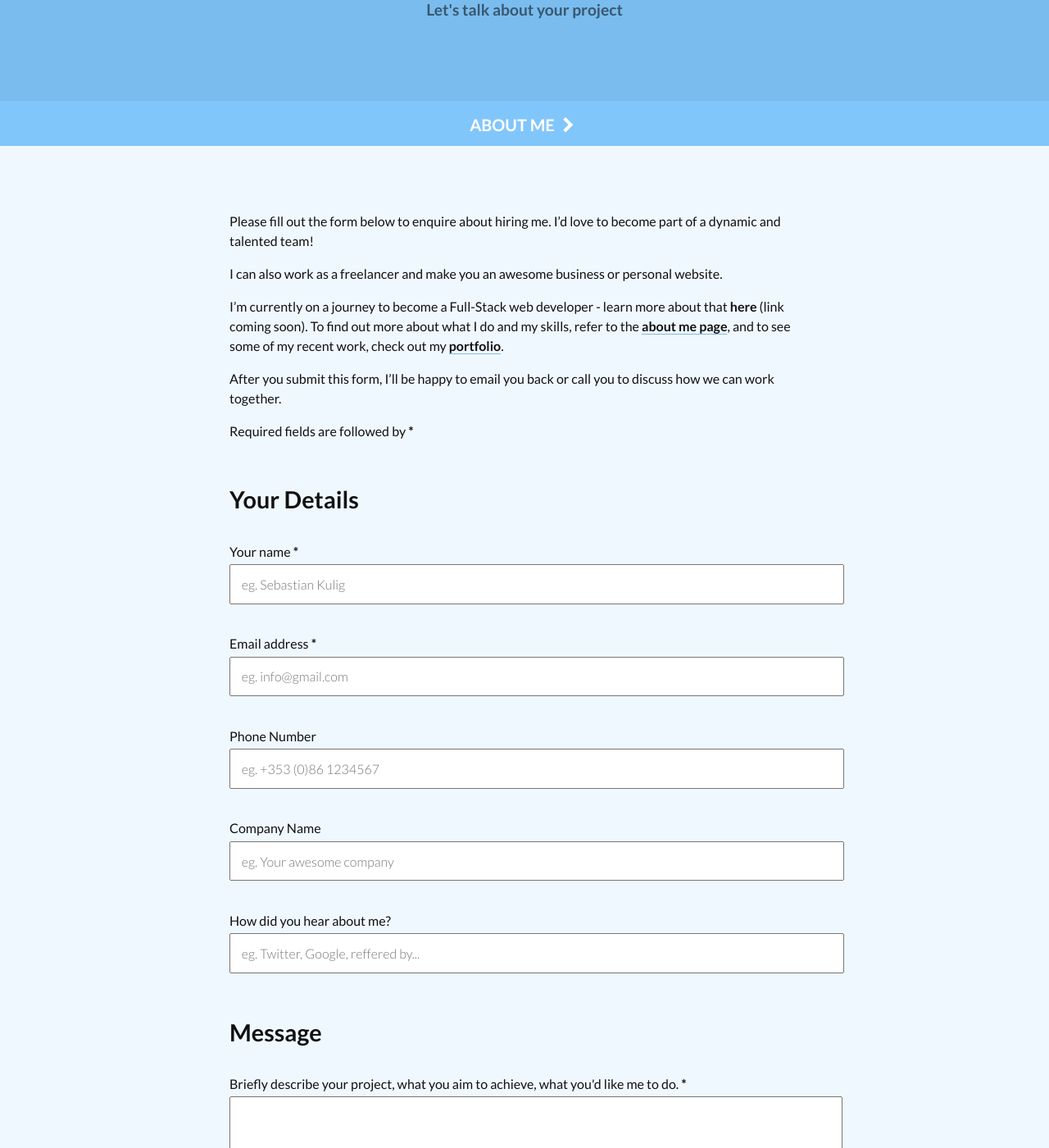
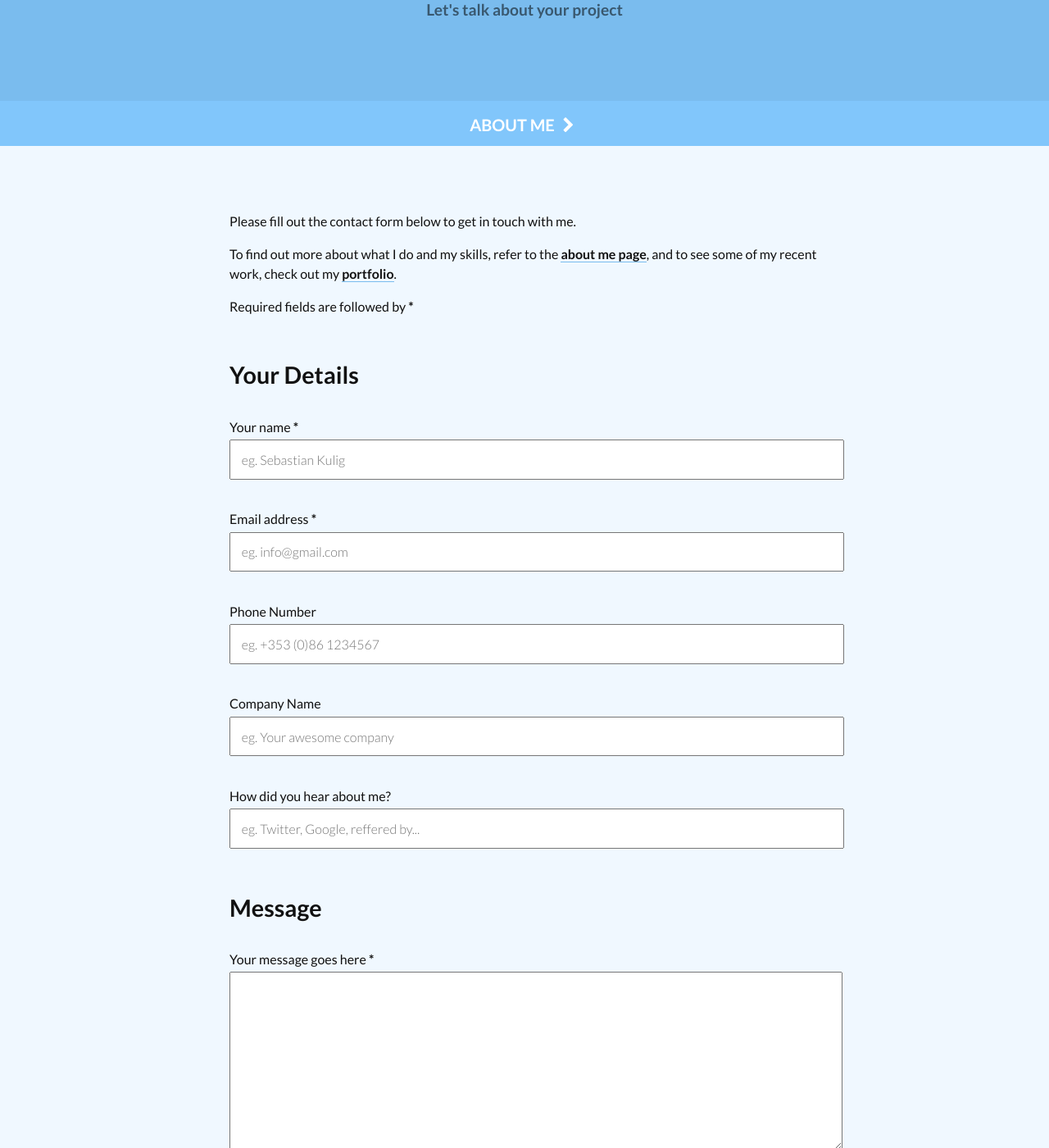
Before and after one commit to sebam2k4/sebastiankulig-Jekyll, a Jekyll site: the page built from source/_pages/contact.md, in a window 1280 px wide and 1400 px high, scrolled down 230 px. Shown: the whole window at 82% size. Built offline with Jekyll 4.4.1, drawn with Linux system fonts in a browser that asks for light colours; nearby versions of some CDN libraries.

Commit message:
Content changes

```diff
--- a/source/_includes/contact-form.html
+++ b/source/_includes/contact-form.html
@@ -15,7 +15,7 @@
 
   <h2>Message</h2>
 
-  <p><label for="message">Briefly describe your project, what you aim to achieve, what you'd like me to do. <strong>*</strong></label><textarea id="message" name="message" cols="40" rows="10" required></textarea></p>
+  <p><label for="message">Your message goes here <strong>*</strong></label><textarea id="message" name="message" cols="40" rows="10" required></textarea></p>
 
   <input type="hidden" name="_next" value="{{ site.url }}/thanks/" />
   <input type="hidden" name="_subject" value="SebastianKulig.com Contact Form" />
--- a/source/_layouts/page.html
+++ b/source/_layouts/page.html
@@ -14,7 +14,7 @@ layout: default
       {% if page.blog-list %}
         {% include blog-list.html %}
       {% endif %}
-      {% if page.type == "portfolio" or page.type == "about" %}
+      {% if page.type == "portfolio" %}
       {% include portfolio-last-p.html %}
       {% endif %}
     </div>
--- a/source/_pages/contact.md
+++ b/source/_pages/contact.md
@@ -11,13 +11,9 @@ button-bottom:
 
 ---
 
-Please fill out the form below to enquire about hiring me. I'd love to become part of a dynamic and talented team!
+Please fill out the contact form below to get in touch with me.
 
-I can also work as a freelancer and make you an awesome business or personal website.
-
-I'm currently on a journey to become a Full-Stack web developer - learn more about that __here__ (link coming soon). To find out more about what I do and my skills, refer to the [about me page]({% link _pages/about.md %} "About me and my Web Development skills"), and to see some of my recent work, check out my [portfolio]({% link _pages/home.html %}#portfolio-scroll "Web Development portfolio").
-
-After you submit this form, I'll be happy to email you back or call you to discuss how we can work together.
+To find out more about what I do and my skills, refer to the [about me page]({% link _pages/about.md %} "About me and my Web Development skills"), and to see some of my recent work, check out my [portfolio]({% link _pages/home.html %}#portfolio-scroll "Web Development portfolio").
 
 Required fields are followed by __*__
 
```
